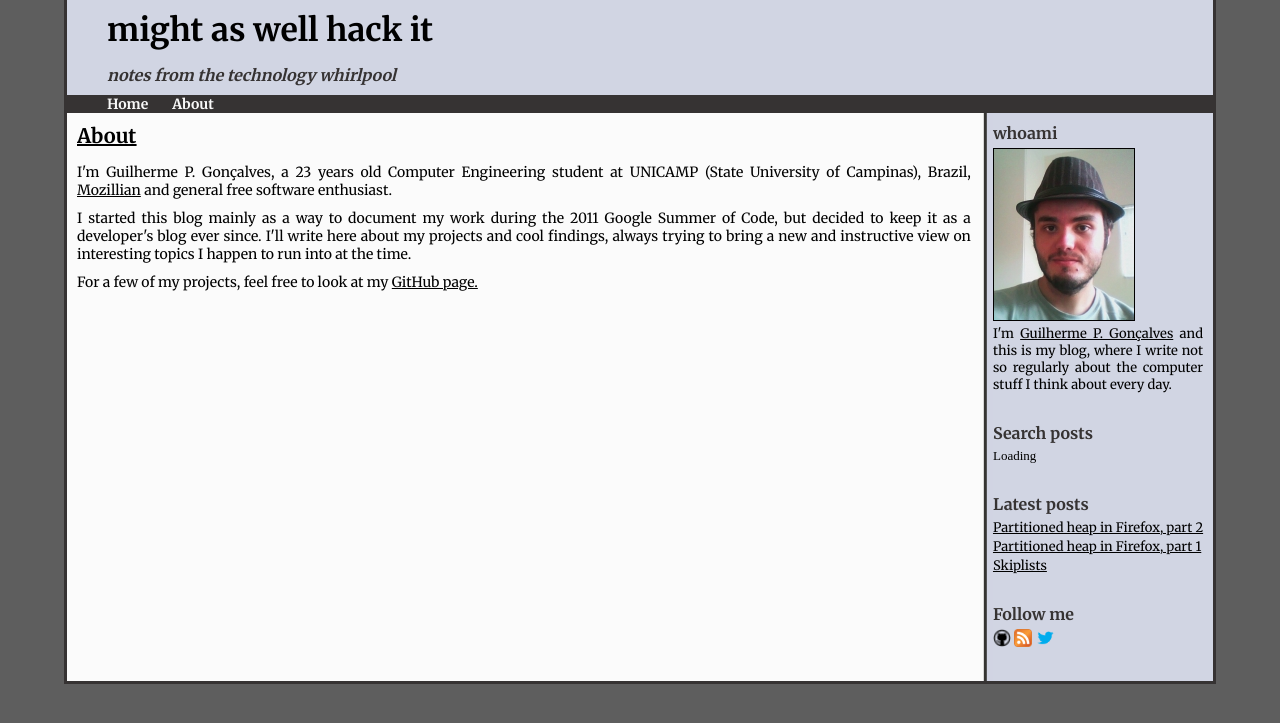
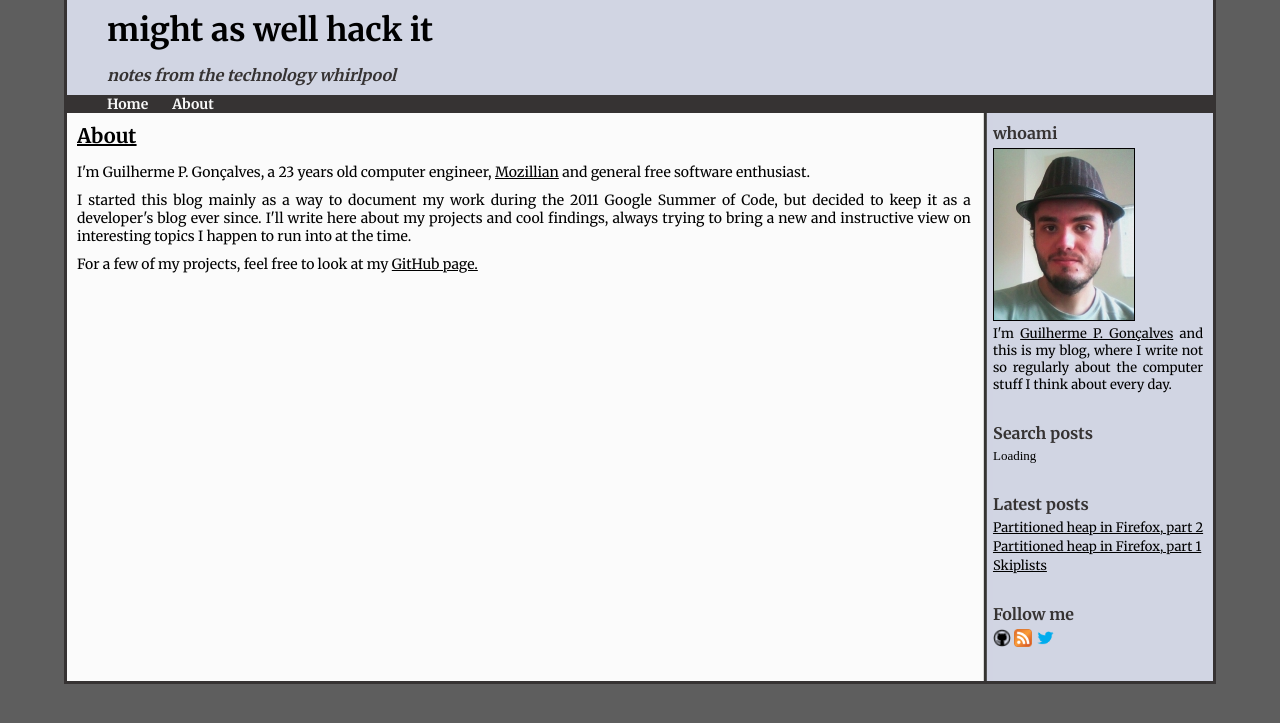
Before and after one commit to eggpi/eggpi.github.com, a Jekyll site: the page built from about.html, in a window 1280 px wide. Shown: the top 723 px of the page. Built offline with Jekyll 4.4.1, drawn with Linux system fonts in a browser that asks for light colours; comment, search, counter and statistics services are not loaded.

Commit message:
Updated About page now that I've graduated.

```diff
--- a/about.html
+++ b/about.html
@@ -5,8 +5,7 @@ title: About
 ---
 
 <p>
-I'm Guilherme P. Gonçalves, a 23 years old Computer Engineering student at
-UNICAMP (State University of Campinas), Brazil, <a href="https://mozillians.org/en-US/u/ggp/">Mozillian</a> and general free software enthusiast.
+I'm Guilherme P. Gonçalves, a 23 years old computer engineer, <a href="https://mozillians.org/en-US/u/ggp/">Mozillian</a> and general free software enthusiast.
 </p>
 
 <p>
```
